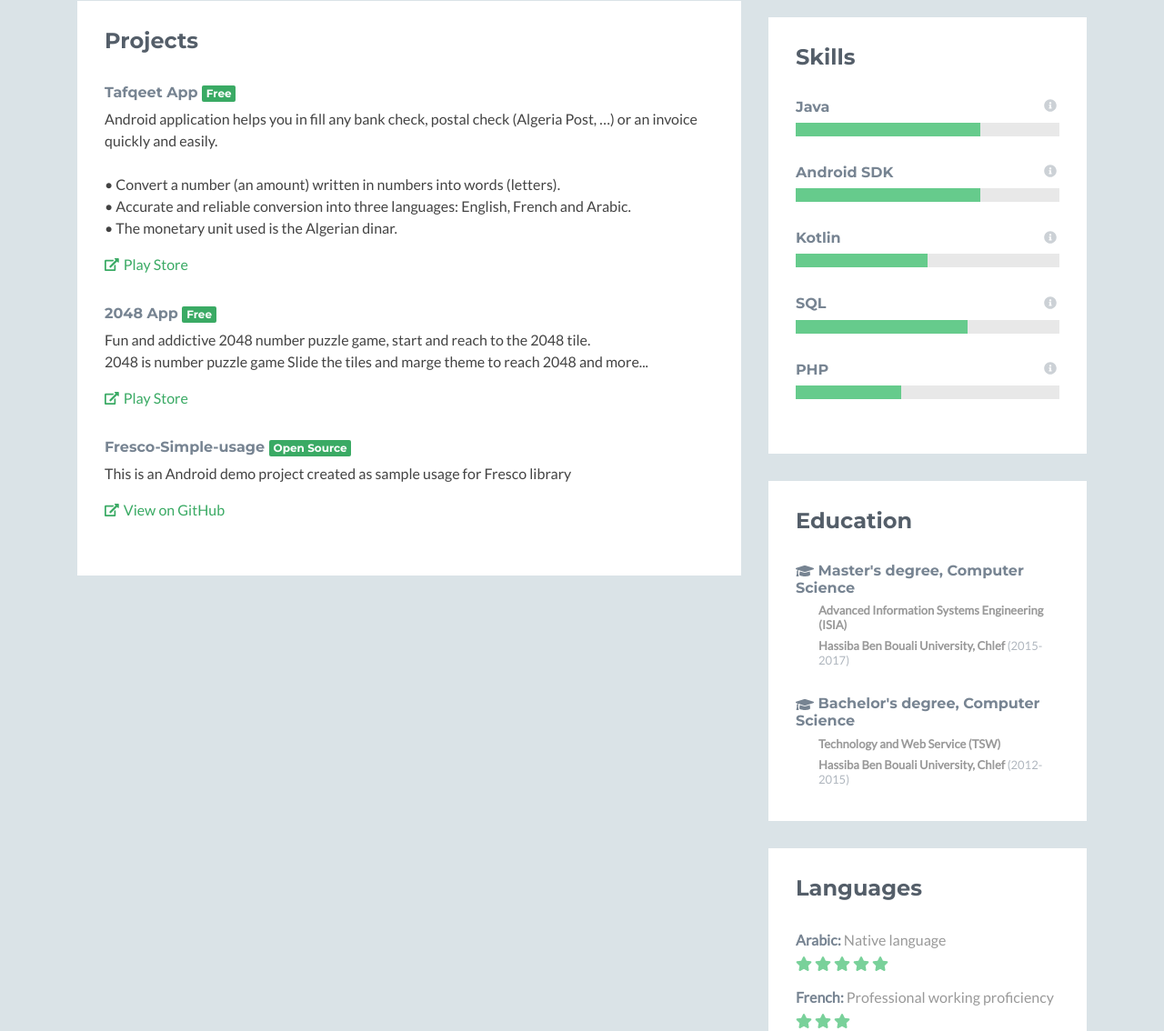
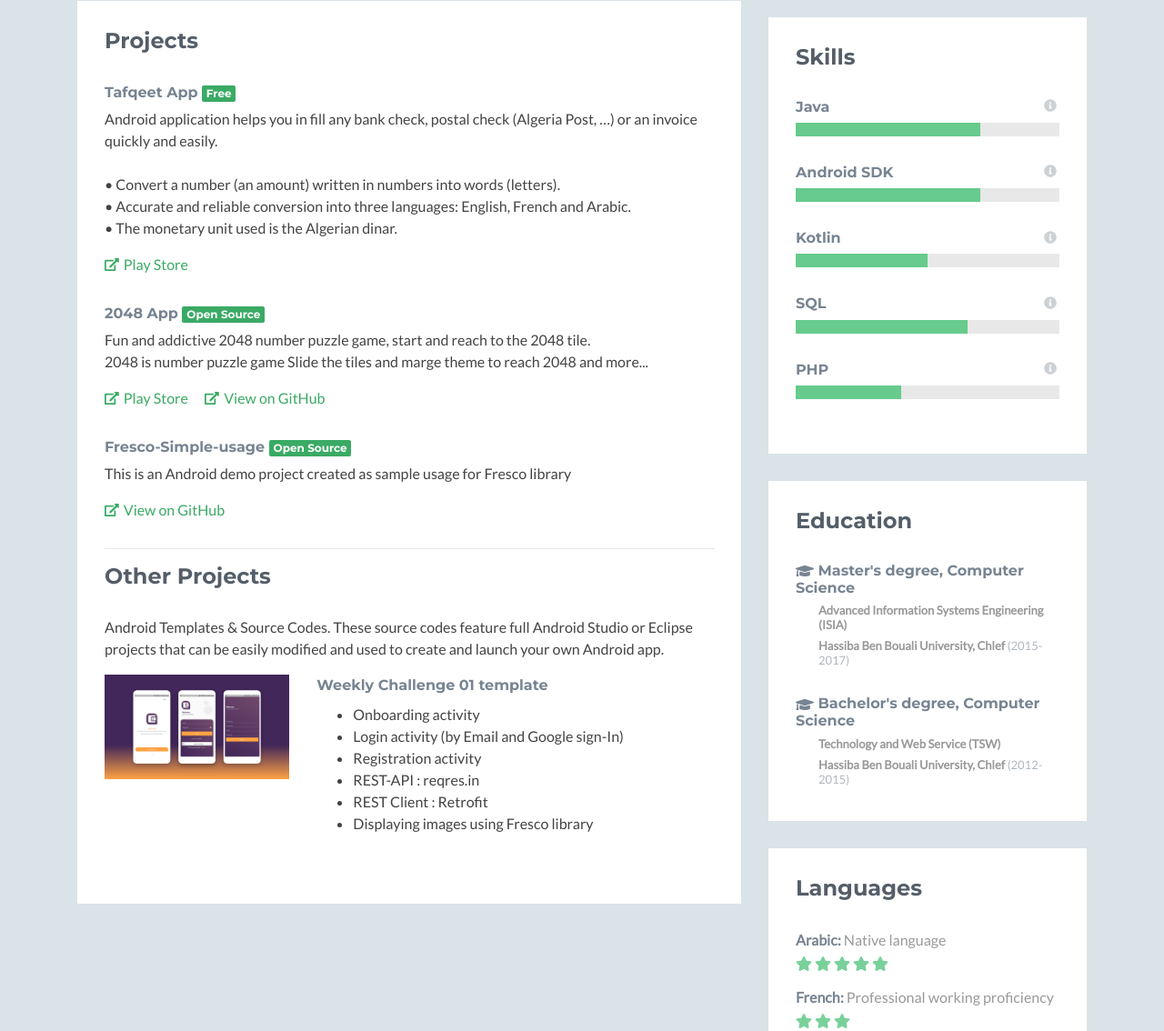
Before and after one commit to abdeldjalilfl/abdeldjalilfl.github.io, a plain HTML site: page index.html in a window 1280 px wide. Shown: the part 512-1646 px from the top of the page at 91% size. Drawn offline with Linux system fonts and the light colour scheme; a script that the page names is missing.

Commit message:
add weekly challenge 01

```diff
--- a/index.html
+++ b/index.html
@@ -90,7 +90,7 @@
                             </div><!--//item-->
                             <!---->
                             <div class="item">
-                                <h3 class="title"><a href="https://play.google.com/store/apps/details?id=com.upshotdev.a2048">2048 App</a> <span class="badge badge-theme">Free</span></h3>
+                                <h3 class="title"><a href="https://play.google.com/store/apps/details?id=com.upshotdev.a2048">2048 App</a> <span class="badge badge-theme">Open Source</span></h3>
                                 <p class="summary">
                                 	Fun and addictive 2048 number puzzle game, start and reach to the 2048 tile.
                                 	<br/>
@@ -99,8 +99,12 @@
 
 
 
-                                <p><a class="more-link" href="https://play.google.com/store/apps/details?id=com.upshotdev.a2048" target="_blank"><i class="fas fa-external-link-alt"></i>Play Store</a></p>
-                            </div><!--//item-->
+                                <p>
+								<a class="more-link" href="https://play.google.com/store/apps/details?id=com.upshotdev.a2048" target="_blank"><i class="fas fa-external-link-alt"></i>Play Store</a>
+								&nbsp;&nbsp;&nbsp;&nbsp;
+								<a class="more-link" href="https://github.com/abdeldjalilfl/2048" target="_blank"><i class="fas fa-external-link-alt"></i>View on GitHub</a>
+								</p>
+							</div><!--//item-->
                             <!---->
 
                             <div class="item">
@@ -110,7 +114,36 @@
                             </div><!--//item-->
 
 
+                            <hr class="divider">
+
                         </div><!--//content-->
+
+						<h2 class="heading">Other Projects</h2>
+						<p >Android Templates & Source Codes. These source codes feature full Android Studio or Eclipse projects that can be easily modified and used to create and launch your own Android app.</p>
+                        <div class="content">
+
+							<div class="item row">
+                                <a class="col-md-4 col-12" href="assets/images/Weekly_challenge_01_.png" target="_blank">
+                                <img class="img-fluid project-image" src="assets/images/Weekly_challenge_01_.png" alt="project name">
+                                </a>
+                                <div class="desc col-md-8 col-12">
+                                    <h3 class="title"><a href="assets/images/Weekly_challenge_01_.png" target="_blank">Weekly Challenge 01 template</a></h3>
+
+									<p class="mb-2">
+									<ul>
+										<li>Onboarding activity</li>
+										<li>Login activity (by Email and Google sign-In)</li>
+										<li>Registration activity</li>
+										<li>REST-API : reqres.in</li>
+										<li>REST Client : Retrofit</li>
+										<li>Displaying images using Fresco library</li>
+									</ul>
+									</p>
+                                </div><!--//desc-->
+                            </div><!--//item-->
+						</div><!--//content-->
+
+
                     </div><!--//section-inner-->
                 </section><!--//section-->
 
```
Also changed, not shown: assets/css/styles.css (line endings or trailing spaces), assets/images/Weekly_challenge_01_.png (added).
